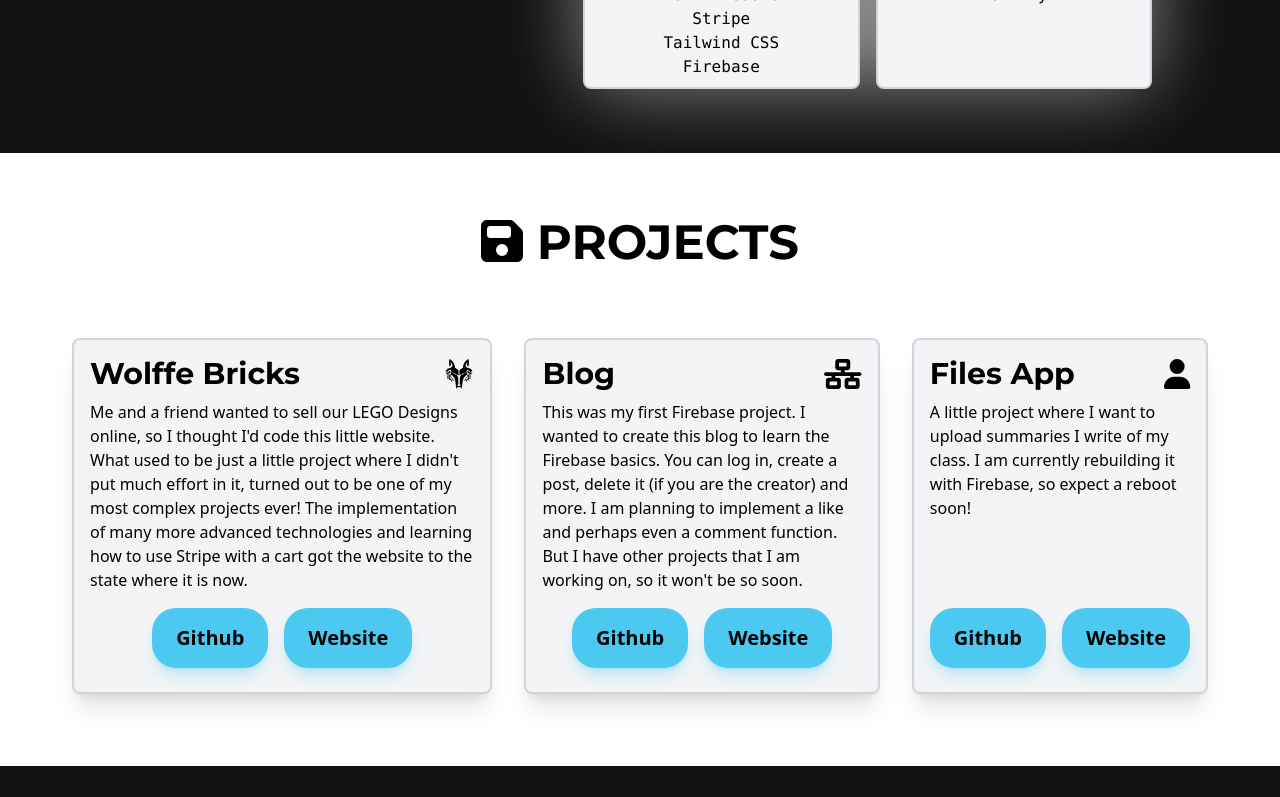
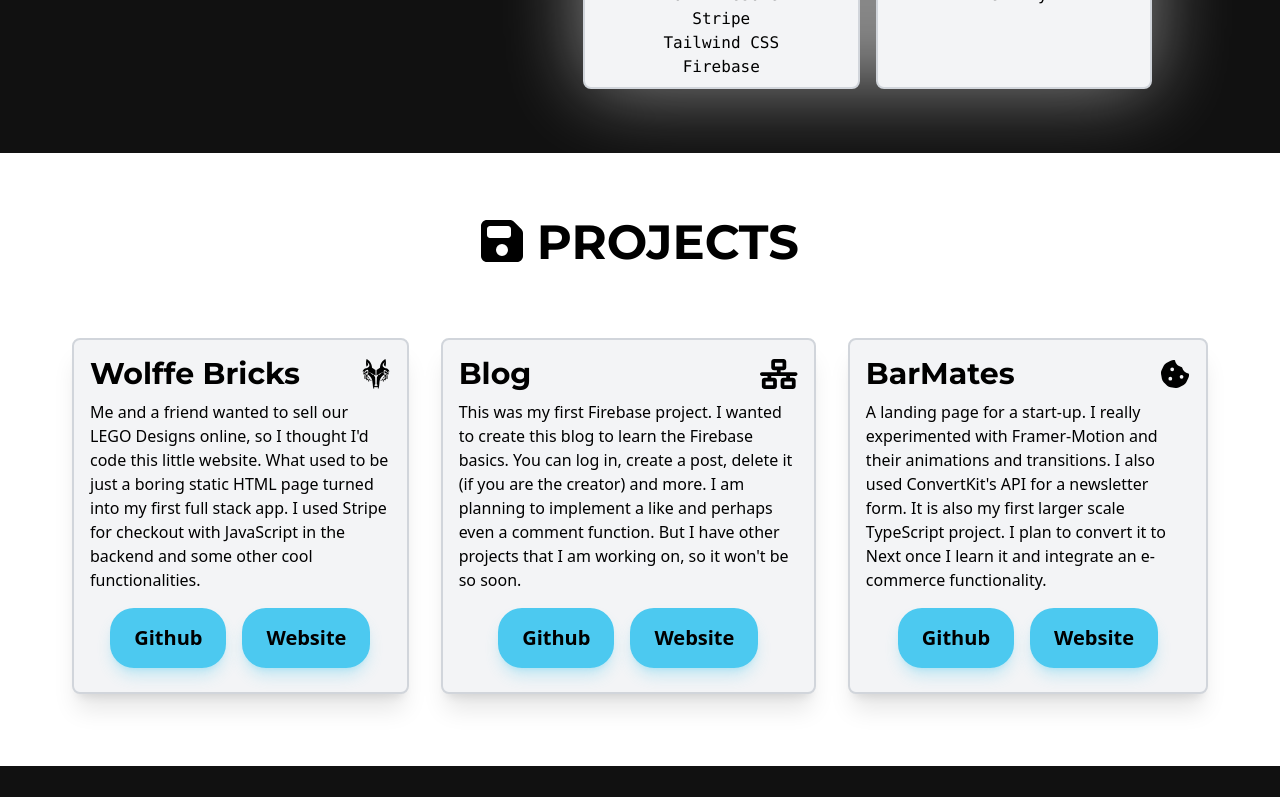
Before and after one commit to nevthereal/nevillebrem-react, a React (Vite) app: page / in a window 1280 px wide. Shown: the part 1496-2293 px from the top of the page. Built offline with nearby package versions, Linux system fonts and the light colour scheme.

Commit message:
text changes

```diff
--- a/src/components/Hero.jsx
+++ b/src/components/Hero.jsx
@@ -70,7 +70,7 @@
           whileTap={{ scale: 0.9 }}
           className='rounded-3xl font-bold bg-nevBlue mx-auto py-2 px-4 my-4 md:text-lg shadow-nevBlue/30 shadow-lg hover:animate-pulse'
         >
-          <a href='#about'>Let's Start!</a>
+          <a href='#about'>Dive in!</a>
         </motion.button>
       </div>
     </div>
--- a/src/components/Projects.jsx
+++ b/src/components/Projects.jsx
@@ -3,8 +3,8 @@
 import { FontAwesomeIcon } from "@fortawesome/react-fontawesome";
 import {
   faSave,
-  faUser,
   faNetworkWired,
+  faCookieBite,
 } from "@fortawesome/free-solid-svg-icons";
 import { faWolfPackBattalion } from "@fortawesome/free-brands-svg-icons";
 
@@ -35,10 +35,9 @@
             <p className='py-2'>
               Me and a friend wanted to sell our LEGO Designs online, so I
               thought I'd code this little website. What used to be just a
-              little project where I didn't put much effort in it, turned out to
-              be one of my most complex projects ever! The implementation of
-              many more advanced technologies and learning how to use Stripe
-              with a cart got the website to the state where it is now.
+              boring static HTML page turned into my first full stack app. I
+              used Stripe for checkout with JavaScript in the backend and some
+              other cool functionalities.
             </p>
           </div>
           <div className={style.cardFlex}>
@@ -66,7 +65,7 @@
                 Github
               </motion.button>
             </a>
-            <a href='https://willsbrix.com' target='blank'>
+            <a href='https://wolffebricks.store' target='blank'>
               <motion.button
                 initial={{ y: 100, opacity: 50 }}
                 whileInView={{
@@ -154,16 +153,18 @@
         <div className={style.projectCard}>
           <div>
             <div className={style.projectFlex}>
-              <h3 className={style.projectHeading}>Files App</h3>
+              <h3 className={style.projectHeading}>BarMates</h3>
               <h3>
                 <i className='fa-solid fa-user'></i>
-                <FontAwesomeIcon icon={faUser} />
+                <FontAwesomeIcon icon={faCookieBite} />
               </h3>
             </div>
             <p className='py-2'>
-              A little project where I want to upload summaries I write of my
-              class. I am currently rebuilding it with Firebase, so expect a
-              reboot soon!
+              A landing page for a start-up. I really experimented with
+              Framer-Motion and their animations and transitions. I also used
+              ConvertKit's API for a newsletter form. It is also my first larger
+              scale TypeScript project. I plan to convert it to Next once I
+              learn it and integrate an e-commerce functionality.
             </p>
           </div>
           <div className={style.cardFlex}>
```
